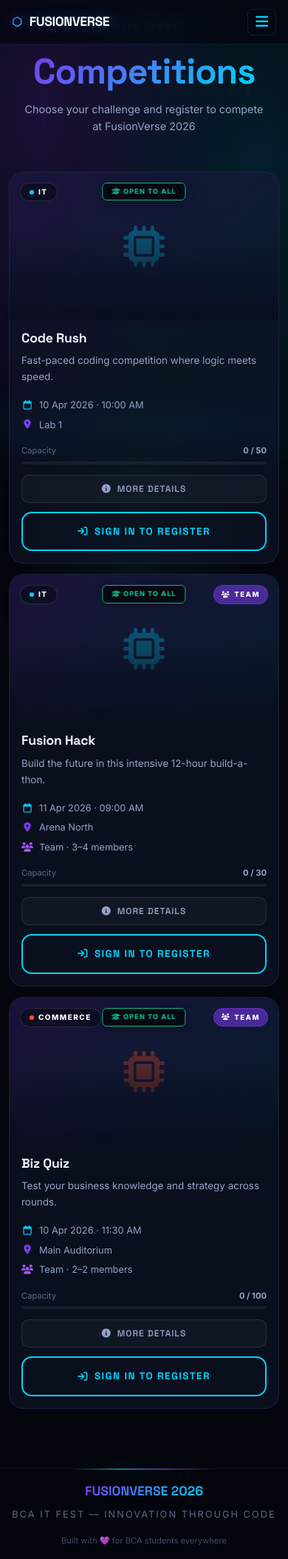
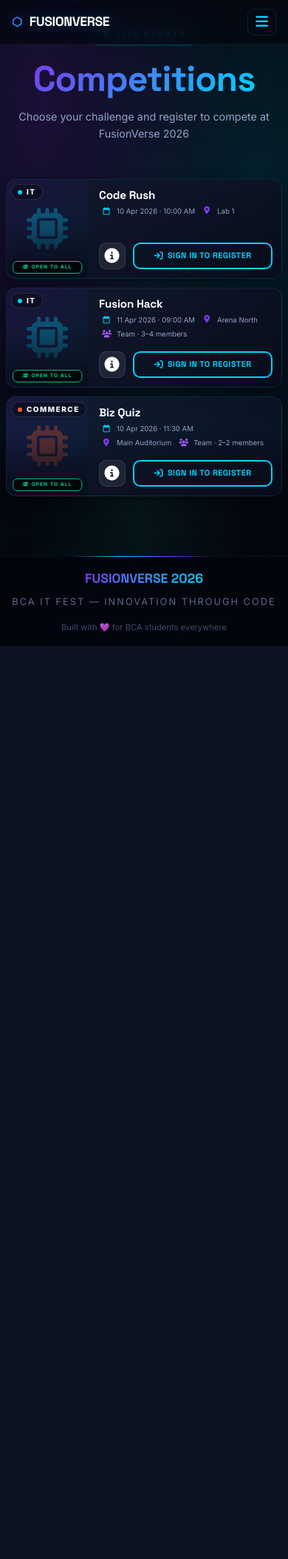
Before and after one commit to prathik-ds/it-fest, a PHP site: page /events.php in a window 390 px wide; the page is wider, and only the part inside the window is pictured. Shown: the top 2108 px of that part at 74% size. After the commit the page ends 874 px from the top of that part, so only its background shows below. Run offline with PHP 8.4, Linux system fonts and the light colour scheme; data comes from the database, SQL or seed files in the repository.

Commit message:
feat: implement compact horizontal event card layout and responsive modal styling for mobile devices

```diff
--- a/events.php
+++ b/events.php
@@ -253,26 +253,178 @@ if ($user) {
     }
 
     @media (max-width: 600px) {
-        .events-grid {
-            grid-template-columns: 1fr;
-            gap: 14px;
+        .container { padding: 0 8px !important; margin-top: 10px !important; }
+        .events-grid { grid-template-columns: 1fr; gap: 12px; margin-bottom: 70px; }
+
+        /* ── Compact Horizontal Card ── */
+        .ev-card {
+            display: grid !important;
+            grid-template-columns: 110px 1fr !important; /* Shrunk image col width slightly to give more room to text */
+            grid-template-rows: 1fr auto !important;
+            grid-template-areas:
+                "img body"
+                "img footer" !important;
+            height: 135px !important; /* Increased height for better fit */
+            border-radius: 14px !important;
+            background: linear-gradient(145deg, rgba(20, 28, 50, 0.9), rgba(8, 12, 26, 0.95)) !important;
+            border: 1px solid rgba(0, 212, 255, 0.12) !important;
+            overflow: hidden !important;
+            box-shadow: 0 4px 15px rgba(0,0,0,0.3) !important;
+            transform: none !important;
         }
 
-        .container {
-            padding: 0 12px !important;
-            margin-top: 0 !important;
+        .ev-card:hover { transform: none !important; }
+
+        .ev-card-img {
+            grid-area: img !important;
+            width: 110px !important;
+            height: 100% !important;
+            border-radius: 14px 0 0 14px !important;
+        }
+
+        .ev-card-badge {
+            top: 6px; left: 6px;
+            font-size: 0.45rem;
+            padding: 2px 8px;
+            backdrop-filter: blur(4px);
+        }
+
+        .ev-team-badge {
+            display: none !important; /* Hide team badge from image to save space */
+        }
+
+        /* Reposition Eligibility to bottom of image on mobile */
+        .ev-card-img div[style*="left: 50%"] {
+            top: auto !important;
+            bottom: 6px !important;
+            transform: translateX(-50%) !important;
+            font-size: 0.42rem !important;
+            padding: 2px 6px !important;
+            width: 85% !important;
+            text-align: center;
+        }
+
+        .ev-card-body {
+            grid-area: body !important;
+            padding: 12px 12px 2px 15px !important; /* Increased left padding (15px) for clear gutter from image */
+            display: flex !important;
+            flex-direction: column !important;
+            justify-content: flex-start !important;
         }
 
         .ev-card-title {
-            font-size: 1.1rem;
+            font-size: 0.95rem !important;
+            margin-bottom: 4px !important;
+            white-space: nowrap !important;
+            overflow: hidden !important;
+            text-overflow: ellipsis !important;
+            color: #fff !important;
         }
 
-        .ev-card-body {
-            padding: 14px 16px 10px;
+        .ev-card-desc {
+            display: none !important; /* Hide description to enable compact mode */
         }
 
+        .ev-card-meta {
+            margin-bottom: 4px !important;
+            gap: 2px !important;
+            flex-direction: row !important;
+            flex-wrap: wrap !important;
+        }
+
+        .ev-card-meta-item {
+            font-size: 0.6rem !important;
+            padding: 1px 4px !important;
+            background: transparent !important;
+            border: none !important;
+            color: #94a3c7 !important;
+        }
+
+        .ev-card-meta-item i { width: 12px !important; font-size: 0.65rem !important; }
+
+        /* Hide Capacity Bar on small mobile cards */
+        div[style*="margin-bottom: 4px"] { display: none !important; }
+
         .ev-card-footer {
-            padding: 0 16px 16px;
+            grid-area: footer !important;
+            padding: 4px 12px 12px 15px !important; /* Balanced left padding with body */
+            display: flex !important;
+            gap: 10px !important;
+            background: transparent !important;
+            align-items: center !important;
+            justify-content: flex-start !important;
+        }
+
+        .ev-details-btn {
+            width: 36px !important;
+            height: 36px !important;
+            min-height: 36px !important;
+            margin: 0 !important;
+            padding: 0 !important;
+            border-radius: 10px !important;
+            flex-shrink: 0 !important;
+            display: flex !important;
+            align-items: center !important;
+            justify-content: center !important;
+            background: rgba(255,255,255,0.08) !important;
+            border: 1px solid rgba(255,255,255,0.1) !important;
+            overflow: hidden !important;
+        }
+
+        .ev-details-btn .btn-text {
+            display: none !important; /* Cleanly hide text on mobile */
+        }
+
+        .ev-details-btn i {
+            margin: 0 !important;
+            font-size: 1.25rem !important; /* Slightly larger for better detail */
+            color: #fff !important;
+            display: inline-flex !important;
+            align-items: center !important;
+            justify-content: center !important;
+        }
+
+        .ev-register-btn {
+            height: 36px !important;
+            min-height: 36px !important;
+            font-size: 0.68rem !important;
+            padding: 0 16px !important;
+            margin: 0 !important;
+            flex: 1 !important;
+            border-radius: 10px !important;
+            letter-spacing: 0.5px !important;
+            white-space: nowrap !important;
+            display: flex !important;
+            align-items: center !important;
+            justify-content: center !important;
+            gap: 6px !important;
+        }
+
+        .ev-register-btn i { font-size: 0.75rem !important; }
+
+        /* Modal Mobile Shrink */
+        .details-modal-box {
+            width: 94% !important;
+            max-height: 85vh !important;
+            border-radius: 20px !important;
+        }
+        .details-header-img {
+            height: 160px !important;
+        }
+        .details-body {
+            padding: 20px !important;
+        }
+        .team-modal-box {
+            padding: 24px 20px !important;
+            border-radius: 20px !important;
+        }
+        .team-tab {
+            font-size: 0.65rem !important;
+            padding: 8px !important;
+        }
+        .team-code-box {
+            font-size: 1.2rem !important;
+            padding: 12px !important;
         }
     }
 
@@ -675,7 +827,7 @@ if ($user) {
             <!-- Action Footer -->
             <div class="ev-card-footer">
                 <button class="ev-details-btn" onclick='showEventDetails(<?= json_encode($event) ?>)'>
-                    <i class="fa-solid fa-circle-info"></i> More Details
+                    <i class="fa-solid fa-circle-info"></i> <span class="btn-text">More Details</span>
                 </button>
                 <?php if ($user): ?>
                     <?php if ($is_team): ?>
@@ -1075,19 +1227,3 @@ if ($user) {
 </script>
 
 <?php include 'includes/footer.php'; ?>
-ph.style.display = 'block';
-}
-
-document.getElementById('detailsModal').style.display = 'flex';
-}
-
-function closeDetailsModal() {
-document.getElementById('detailsModal').style.display = 'none';
-}
-
-document.getElementById('detailsModal').addEventListener('click', function(e) {
-if (e.target === this) closeDetailsModal();
-});
-</script>
-
-<?php include 'includes/footer.php'; ?>
```
